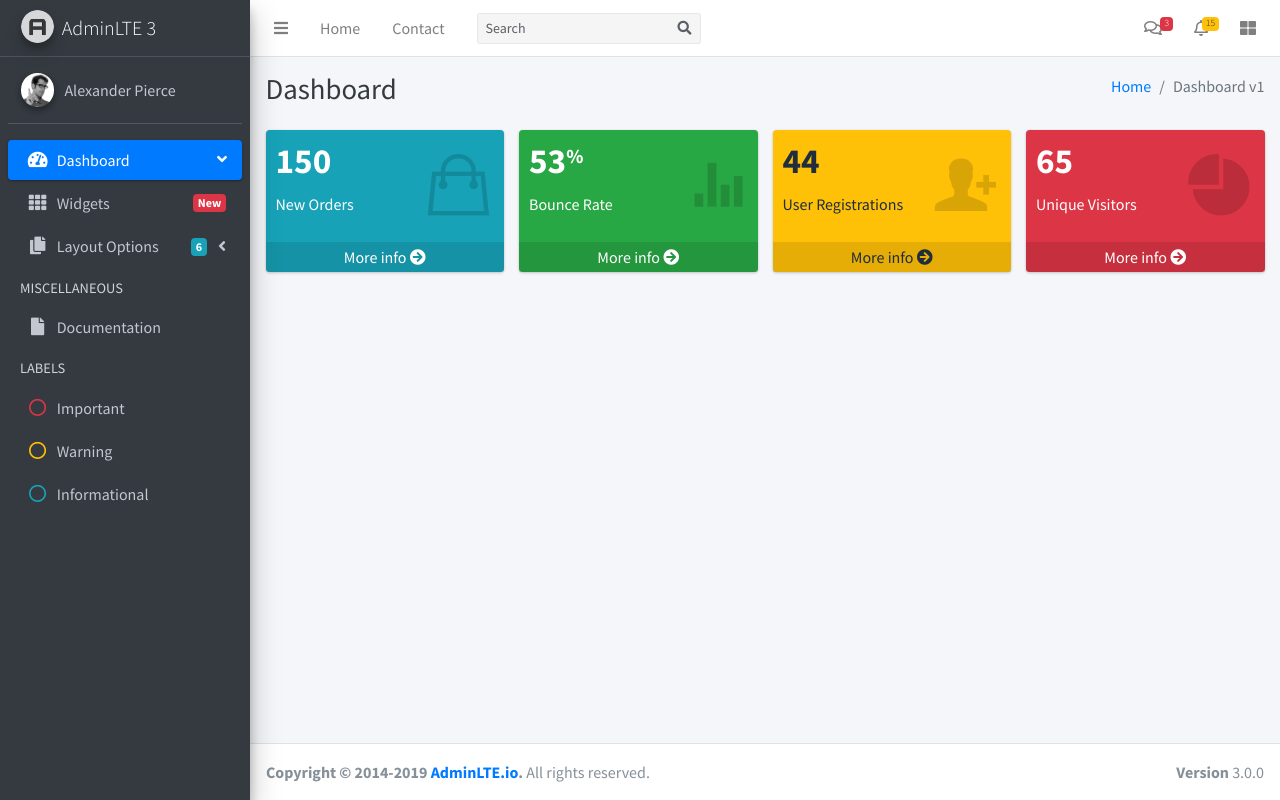
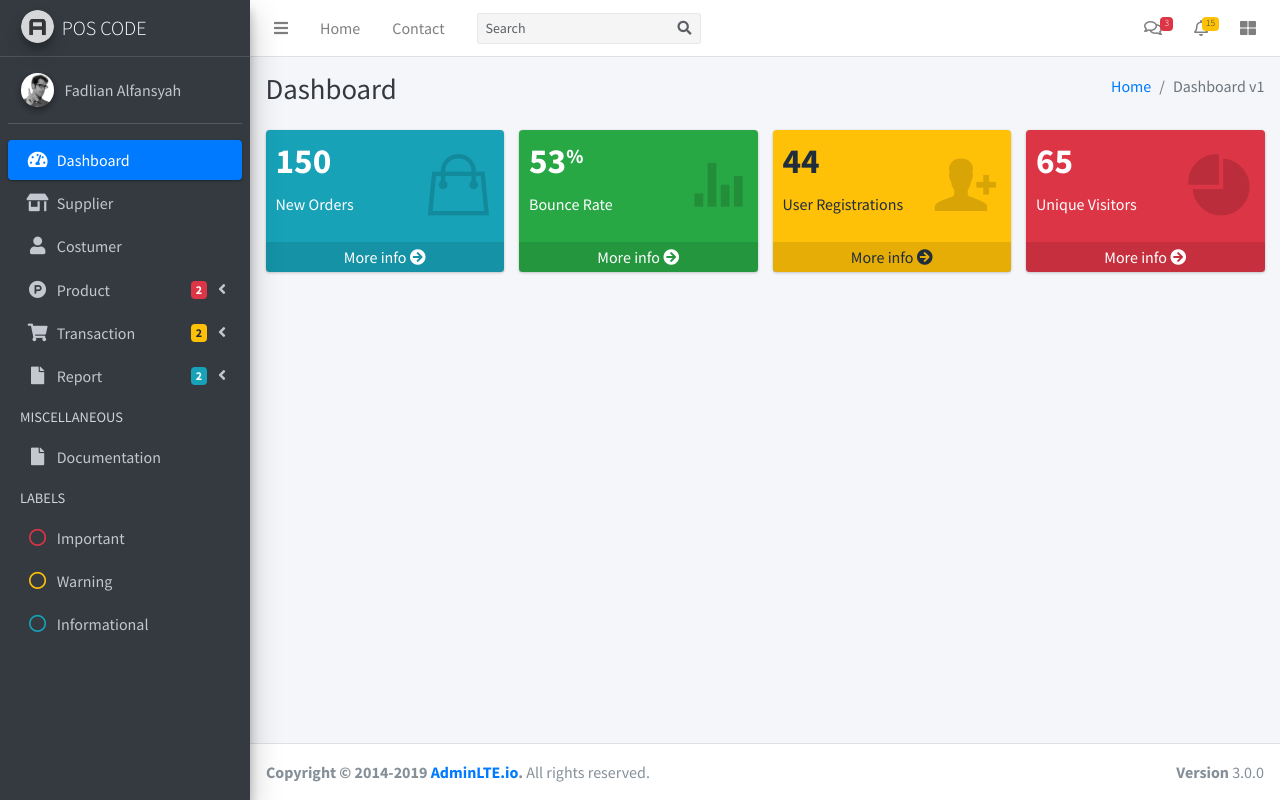
Before and after one commit to Fadlian17/pos_code, a CodeIgniter app: page /pos_code/index.php/supplier/index in a window 1280 px wide. Run offline with CodeIgniter, Linux system fonts and the light colour scheme; some libraries are stand-ins or nearby versions.

Commit message:
update template

```diff
--- a/application/views/template.php
+++ b/application/views/template.php
@@ -4,7 +4,7 @@
 <head>
   <meta charset="utf-8">
   <meta http-equiv="X-UA-Compatible" content="IE=edge">
-  <title>AdminLTE 3 | Dashboard</title>
+  <title>POS CODE | Dashboard</title>
   <!-- Tell the browser to be responsive to screen width -->
   <meta name="viewport" content="width=device-width, initial-scale=1">
   <!-- Font Awesome -->
@@ -160,7 +160,7 @@
     <a href="index3.html" class="brand-link">
       <img src="assets/dist/img/AdminLTELogo.png" alt="AdminLTE Logo" class="brand-image img-circle elevation-3"
            style="opacity: .8">
-      <span class="brand-text font-weight-light">AdminLTE 3</span>
+      <span class="brand-text font-weight-light">POS CODE</span>
     </a>
 
     <!-- Sidebar -->
@@ -171,7 +171,7 @@
           <img src="assets/dist/img/user2-160x160.jpg" class="img-circle elevation-2" alt="User Image">
         </div>
         <div class="info">
-          <a href="#" class="d-block">Alexander Pierce</a>
+          <a href="#" class="d-block">Fadlian Alfansyah</a>
         </div>
       </div>
 
@@ -185,26 +185,34 @@
               <i class="nav-icon fas fa-tachometer-alt"></i>
               <p>
                 Dashboard
-                <i class="right fas fa-angle-left"></i>
               </p>
             </a>
           </li>
           <li class="nav-item">
             <a href="pages/widgets.html" class="nav-link">
-              <i class="nav-icon fas fa-th"></i>
+              <i class="nav-icon fas fa-store-alt"></i>
               <p>
-                Widgets
-                <span class="right badge badge-danger">New</span>
+                Supplier
+
               </p>
             </a>
-          </li>
+					</li>
+					<li class="nav-item">
+            <a href="pages/widgets.html" class="nav-link">
+              <i class="nav-icon fas fa-user"></i>
+              <p>
+               Costumer
+              </p>
+            </a>
+					</li>
+
           <li class="nav-item has-treeview">
             <a href="#" class="nav-link">
-              <i class="nav-icon fas fa-copy"></i>
+              <i class="nav-icon fab fa-product-hunt"></i>
               <p>
-                Layout Options
+                Product
                 <i class="fas fa-angle-left right"></i>
-                <span class="badge badge-info right">6</span>
+                <span class="badge badge-danger right">2</span>
               </p>
             </a>
             <ul class="nav nav-treeview">
@@ -220,32 +228,61 @@
                   <p>Boxed</p>
                 </a>
               </li>
+            </ul>
+					</li>
+
+					<!--Transaction Item-->
+					<li class="nav-item has-treeview">
+            <a href="#" class="nav-link">
+              <i class="nav-icon fas fa-shopping-cart"></i>
+              <p>
+                Transaction
+                <i class="fas fa-angle-left right"></i>
+                <span class="badge badge-warning right">2</span>
+              </p>
+            </a>
+            <ul class="nav nav-treeview">
               <li class="nav-item">
-                <a href="pages/layout/fixed-sidebar.html" class="nav-link">
+                <a href="pages/layout/top-nav.html" class="nav-link">
                   <i class="far fa-circle nav-icon"></i>
-                  <p>Fixed Sidebar</p>
+                  <p>Top Navigation</p>
                 </a>
               </li>
               <li class="nav-item">
-                <a href="pages/layout/fixed-topnav.html" class="nav-link">
+                <a href="pages/layout/boxed.html" class="nav-link">
                   <i class="far fa-circle nav-icon"></i>
-                  <p>Fixed Navbar</p>
+                  <p>Boxed</p>
+                </a>
+              </li>
+            </ul>
+					</li>
+
+				<!--Report Item-->
+					<li class="nav-item has-treeview">
+            <a href="#" class="nav-link">
+              <i class="nav-icon fas fa-file"></i>
+              <p>
+                Report
+                <i class="fas fa-angle-left right"></i>
+                <span class="badge badge-info right">2</span>
+              </p>
+            </a>
+            <ul class="nav nav-treeview">
+              <li class="nav-item">
+                <a href="pages/layout/top-nav.html" class="nav-link">
+                  <i class="far fa-circle nav-icon"></i>
+                  <p>Top Navigation</p>
                 </a>
               </li>
               <li class="nav-item">
-                <a href="pages/layout/fixed-footer.html" class="nav-link">
+                <a href="pages/layout/boxed.html" class="nav-link">
                   <i class="far fa-circle nav-icon"></i>
-                  <p>Fixed Footer</p>
-                </a>
-              </li>
-              <li class="nav-item">
-                <a href="pages/layout/collapsed-sidebar.html" class="nav-link">
-                  <i class="far fa-circle nav-icon"></i>
-                  <p>Collapsed Sidebar</p>
+                  <p>Boxed</p>
                 </a>
               </li>
             </ul>
           </li>
+
           <li class="nav-header">MISCELLANEOUS</li>
           <li class="nav-item">
             <a href="https://adminlte.io/docs/3.0" class="nav-link">
@@ -271,7 +308,9 @@
               <i class="nav-icon far fa-circle text-info"></i>
               <p>Informational</p>
             </a>
-          </li>
+					</li>
+
+
         </ul>
       </nav>
       <!-- /.sidebar-menu -->
```
